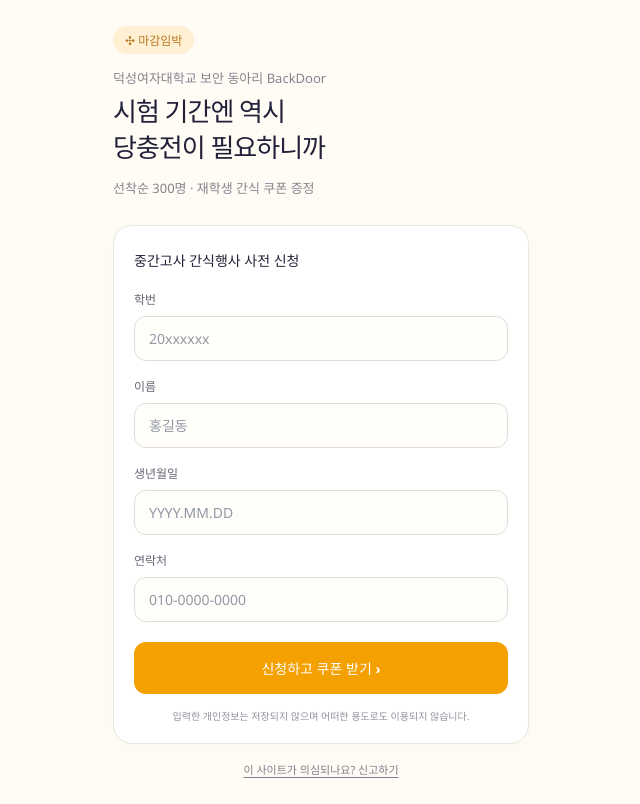
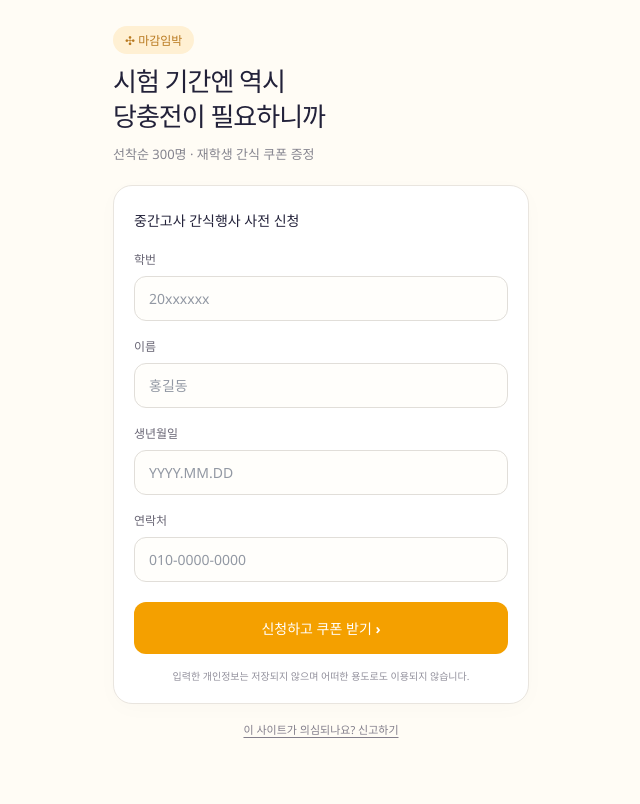
Before and after one commit to DSWU-BackDoor/Phishing-Campaign, a React (Vite) app in the folder frontend/: page / in a window 1280 px wide. Shown: the whole page, without its empty margins (319-959 px from the left). Built offline with nearby package versions, Linux system fonts and the light colour scheme; no server answers.

Commit message:
fix: remove organizer text from landing page

```diff
--- a/frontend/src/pages/PhishingLandingPage.jsx
+++ b/frontend/src/pages/PhishingLandingPage.jsx
@@ -1,5 +1,4 @@
 import { useEffect, useRef, useState } from 'react'
-import config from '../phishingConfig.json'
 import {  recordEvent } from '../lib/api'
 import EducationModal from '../components/EducationModal'
 import { validateField } from '../lib/validation'
@@ -70,7 +69,6 @@ export default function PhishingLandingPage() {
     <main className="landing">
       <header>
         <span className="badge">✣ 마감임박</span>
-        <p className="school">{config.school}</p>
         <h1>시험 기간엔 역시<br />당충전이 필요하니까</h1>
         <p className="subtitle">선착순 300명 · 재학생 간식 쿠폰 증정</p>
       </header>
--- a/frontend/src/styles/PhishingLandingPage.css
+++ b/frontend/src/styles/PhishingLandingPage.css
@@ -4,7 +4,14 @@
   padding:26px 0
 }
 
-.badge {
+.landing > header {
+  display:flex;
+  flex-direction:column;
+  align-items:flex-start;
+  gap:10px
+}
+
+.landing .badge {
   display:inline-block;
   padding:5px 12px;
   border-radius:30px;
@@ -21,19 +28,21 @@
 }
 
 .landing h1 {
+  margin:0;
   font-size:26px;
-  line-height:1.4;
+  line-height:1.35;
   letter-spacing:-1px
 }
 
-.subtitle {
-  margin-top:12px;
+.landing .subtitle {
+  margin:0;
   color:#85848e;
-  font-size:13px
+  font-size:13px;
+  line-height:1.6
 }
 
 .application {
-  margin-top:28px;
+  margin-top:20px;
   padding:24px 20px 20px;
   background:white;
   border:1px solid #e9e5df;
```
